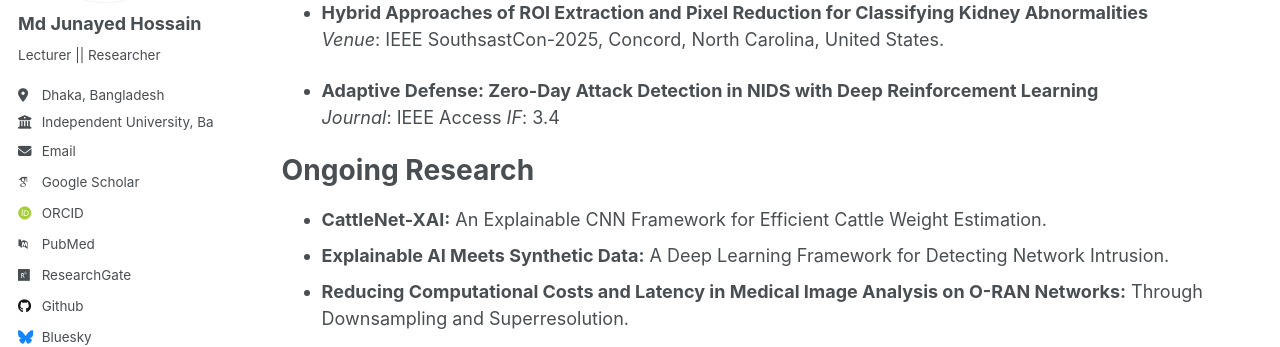
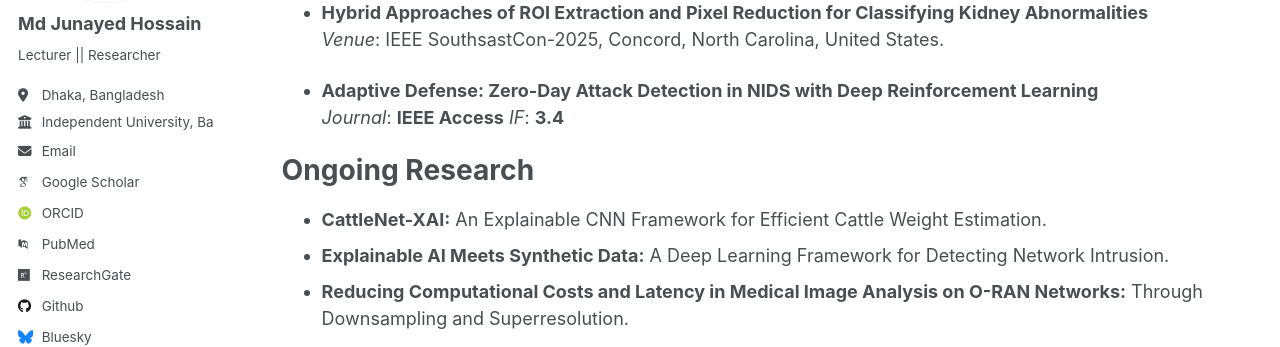
Before and after one commit to i-am-junayed/i-am-junayed.github.io, a Jekyll site: the page built from _pages/ongoing-research.md, in a window 1280 px wide and 1018 px high. Shown: the part 278-625 px from the top of the window. Built offline with Jekyll 4.4.1, drawn with Linux system fonts in a browser that asks for light colours; some web fonts are replaced.

```diff
--- a/_pages/ongoing-research.md
+++ b/_pages/ongoing-research.md
@@ -15,7 +15,7 @@ author_profile: true
   *Venue*: IEEE SouthsastCon-2025, Concord, North Carolina, United States.
 
 - **Adaptive Defense: Zero-Day Attack Detection in NIDS with Deep Reinforcement Learning**
-  *Journal*: IEEE Access *IF*: 3.4
+  *Journal*: **IEEE Access** *IF*: **3.4**
 
 # Ongoing Research
 
```
